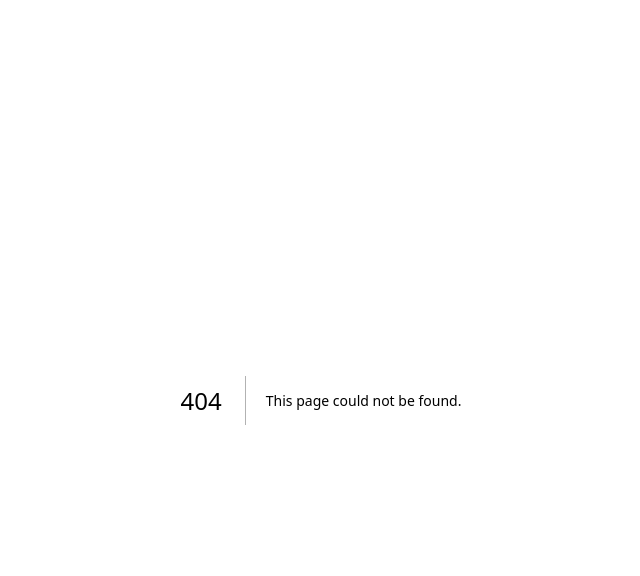
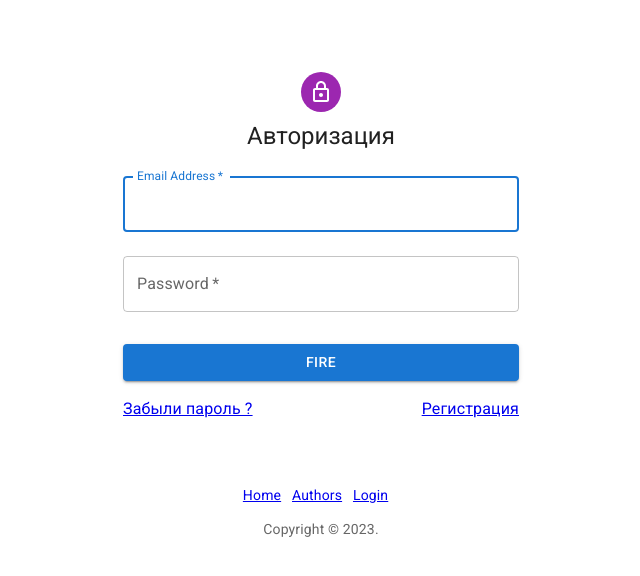
Before and after one commit to dashiev-ayur/bn-www, a Next.js app: page /login in a window 1280 px wide. Before the commit this address had no page. Shown: the top 576 px of the page, without its empty margins (319-959 px from the left). Built offline with nearby package versions, Linux system fonts and the light colour scheme.

Commit message:
feat(app): add some auth page

```diff
--- a/app/layout.tsx
+++ b/app/layout.tsx
@@ -1,18 +1,39 @@
 import React, { ReactNode } from 'react';
 import { observer } from "mobx-react";
 import Link from 'next/link';
+import CssBaseline from '@mui/material/CssBaseline';
+import Typography from '@mui/material/Typography';
+import Container from '@mui/material/Container';
+import { createTheme, ThemeProvider } from '@mui/material/styles';
 
+function Copyright(props: any) {
+  return (
+    <Typography variant="body2" color="text.secondary" align="center" {...props}>
+      <p>
+        <Link href="/">Home</Link>&nbsp;&nbsp;&nbsp;
+        <Link href="/authors">Authors</Link>&nbsp;&nbsp;&nbsp;
+        <Link href="/login">Login</Link>&nbsp;&nbsp;&nbsp;
+      </p>
+      {'Copyright © '}
+      {new Date().getFullYear()}
+      {'.'}
+
+    </Typography>
+  );
+}
 interface LayoutProps {
   children: ReactNode;
 }
 const Layout = ({ children }: LayoutProps) => {
+  const theme = createTheme();
   return (
-    <main>
-      <div>
-        <Link href="/">Home</Link>&nbsp;<Link href="/authors">Authors</Link>
-      </div>
-      {children}
-    </main>
+    <ThemeProvider theme={theme}>
+      <Container component="main" maxWidth="xs">
+        <CssBaseline />
+        {children}
+        <Copyright sx={{ mt: 8, mb: 4 }} />
+      </Container>
+    </ThemeProvider>
   );
 };
 
--- a/package.json
+++ b/package.json
@@ -9,6 +9,11 @@
     "lint": "next lint"
   },
   "dependencies": {
+    "@emotion/react": "^11.10.5",
+    "@emotion/styled": "^11.10.5",
+    "@fontsource/roboto": "^4.5.8",
+    "@mui/icons-material": "^5.11.0",
+    "@mui/material": "^5.11.7",
     "@next/font": "13.1.1",
     "@types/node": "18.11.18",
     "@types/react": "18.0.26",
--- /dev/null
+++ b/pages/login.tsx
@@ -0,0 +1,89 @@
+import React from 'react';
+import { observer } from "mobx-react";
+import Link from 'next/link';
+import Avatar from '@mui/material/Avatar';
+import Button from '@mui/material/Button';
+import TextField from '@mui/material/TextField';
+import FormControlLabel from '@mui/material/FormControlLabel';
+import Checkbox from '@mui/material/Checkbox';
+import Grid from '@mui/material/Grid';
+import Box from '@mui/material/Box';
+import LockOutlinedIcon from '@mui/icons-material/LockOutlined';
+import Typography from '@mui/material/Typography';
+import Layout from '../app/layout';
+
+const PageLogin = () => {
+
+  const handleSubmit = (event: React.FormEvent<HTMLFormElement>) => {
+    event.preventDefault();
+    const data = new FormData(event.currentTarget);
+    console.log({
+      email: data.get('email'),
+      password: data.get('password'),
+    });
+  };
+
+  return (
+    <Layout>
+      <Box
+        sx={{
+          marginTop: 8,
+          display: 'flex',
+          flexDirection: 'column',
+          alignItems: 'center',
+        }}
+      >
+        <Avatar sx={{ m: 1, bgcolor: 'secondary.main' }}>
+          <LockOutlinedIcon />
+        </Avatar>
+        <Typography component="h1" variant="h5">
+          Авторизация
+        </Typography>
+        <Box component="form" onSubmit={handleSubmit} noValidate sx={{ mt: 1 }}>
+          <TextField
+            margin="normal"
+            required
+            fullWidth
+            id="email"
+            label="Email Address"
+            name="email"
+            autoComplete="email"
+            autoFocus
+          />
+          <TextField
+            margin="normal"
+            required
+            fullWidth
+            name="password"
+            label="Password"
+            type="password"
+            id="password"
+            autoComplete="current-password"
+          />
+          {/* <FormControlLabel
+            control={<Checkbox value="remember" color="primary" />}
+            label="Remember me"
+          /> */}
+          <Button
+            type="submit"
+            fullWidth
+            variant="contained"
+            sx={{ mt: 3, mb: 2 }}
+          >
+            Fire
+          </Button>
+          <Grid container>
+            <Grid item xs>
+              <Link href="#">Забыли пароль ?</Link>
+            </Grid>
+            <Grid item>
+              <Link href="/reg">Регистрация</Link>
+            </Grid>
+          </Grid>
+        </Box>
+      </Box>
+    </Layout>
+  );
+};
+
+export default observer(PageLogin);
```
Also changed, not shown: pages/logout.tsx (added, +47 -0 lines), pages/reg.tsx (added, +67 -0 lines), 2 other files (tests, documents, lock files or other folders).
